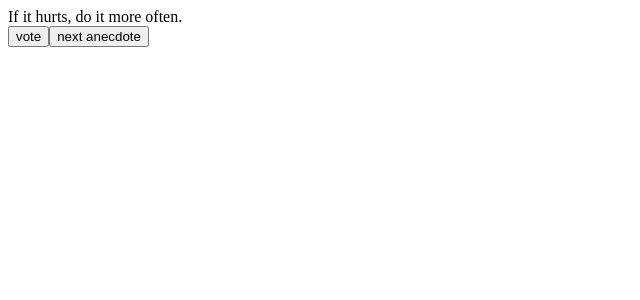
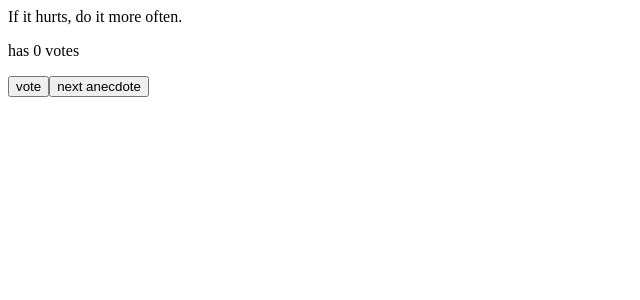
Before and after one commit to AnnamariKoo/03-anekdootit3, a React (Vite) app: page / in a window 1280 px wide. Shown: the top 300 px of the page, without its empty margins (0-640 px from the left). Built offline with nearby package versions, Linux system fonts and the light colour scheme.

Commit message:
Anekdoottien saadut äänet näkyvillä.

```diff
--- a/src/App.jsx
+++ b/src/App.jsx
@@ -23,12 +23,14 @@ const App = () => {
     const pointsCopy = [...points];
     console.log("pointsCopy", pointsCopy);
     pointsCopy[selected] += 1;
+    console.log("selected points", pointsCopy[selected]);
     console.log(pointsCopy);
     setPoints(pointsCopy);
   };
   return (
     <>
       <div>{anecdotes[selected]}</div>
+      <p>has {points[selected]} votes</p>
       <button onClick={voteClick}>vote</button>
       <button onClick={randomClick}>next anecdote</button>
     </>
```
